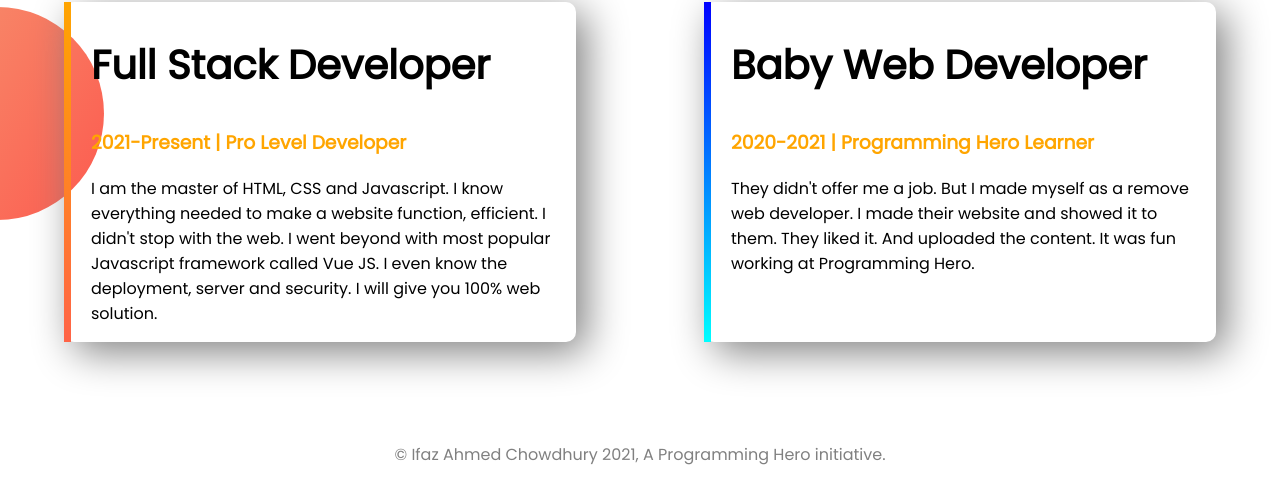
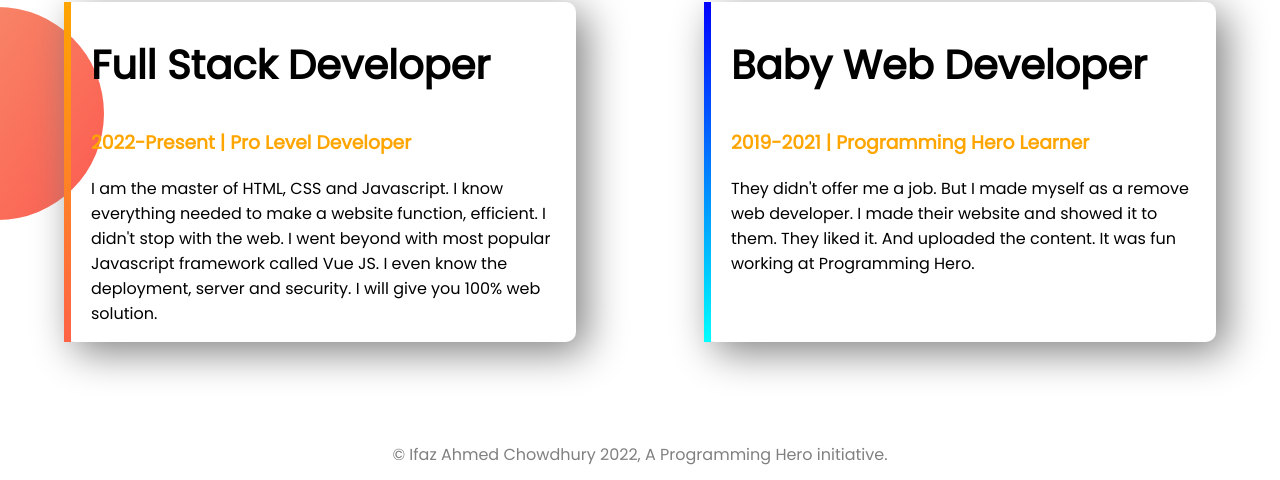
Before and after one commit to pro-ifaz/developer-portfolio, a plain HTML site: page index.html in a window 1280 px wide. Shown: the part 1229-1709 px from the top of the page. Drawn offline with Linux system fonts and the light colour scheme.

Commit message:
year updated

```diff
--- a/index.html
+++ b/index.html
@@ -56,7 +56,7 @@
         <div class="flexible-container">
             <div id="full-stack-exp" class="experience-item">
                 <h2>Full Stack Developer</h2>
-                <h3 class="name-title">2021-Present | Pro Level Developer
+                <h3 class="name-title">2022-Present | Pro Level Developer
                 </h3>
                 <p>I am the master of HTML, CSS and Javascript. I know everything needed to make a website function,
                     efficient. I didn't stop with the web. I went beyond with most popular Javascript framework called
@@ -65,7 +65,7 @@
             </div>
             <div id="baby-web-exp" class="experience-item">
                 <h2>Baby Web Developer</h2>
-                <h3 class="name-title">2020-2021 | Programming Hero Learner
+                <h3 class="name-title">2019-2021 | Programming Hero Learner
                 </h3>
                 <p>They didn't offer me a job. But I made myself as a remove web developer. I made their website and
                     showed it to them. They liked it. And uploaded the content. It was fun working at Programming Hero.
@@ -76,7 +76,7 @@
     <!--Third section started-->
     <footer>
         <p>
-            © Ifaz Ahmed Chowdhury 2021, A Programming Hero initiative.
+            © Ifaz Ahmed Chowdhury 2022, A Programming Hero initiative.
         </p>
     </footer>
 </body>
```
